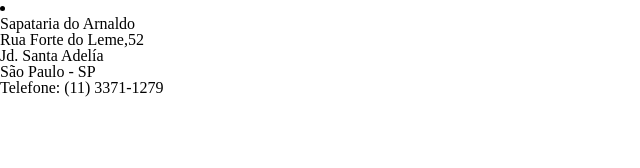
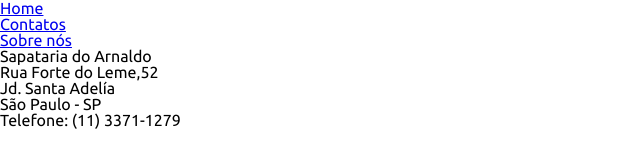
Before and after one commit to JPeri05/sapataria-do-arnaldo, a plain HTML site: page index.html in a window 1280 px wide. Shown: the whole page, without its empty margins (0-640 px from the left). Drawn offline with Linux system fonts and the light colour scheme.

Commit message:
salvando por hoje

```diff
--- a/index.html
+++ b/index.html
@@ -1,5 +1,6 @@
 <!DOCTYPE html>
 <html lang="pt-br">
+
 <head>
     <meta charset="UTF-8">
     <meta http-equiv="X-UA-Compatible" content="IE=edge">
@@ -8,13 +9,25 @@
     <link rel="stylesheet" href="style.css">
     <title>Sapataria do Arnaldo</title>
 </head>
- <li>
-    <a href="index.html"><a/>
-    <a href="sobre.html"></a>
-    <a href="contatos.html"></a>
-</li>
+
 <body>
-    <p>Sapataria do Arnaldo</p>
+    <!--Cabeça de pesquisa da pagina-->
+    <ul>
+        <li>
+            <a href="index.html">Home<a />
+        </li>
+        <li>
+            <a href="contatos.html">Contatos</a>
+        </li>
+        <li>
+            <a href="sobre.html">Sobre nós</a>
+        </li>
+    </ul>
+    <!--Titulo da pagina-->
+    <article>
+        <p>Sapataria do Arnaldo</p>
+    </article>
+    <!--Endereço do Arnaldo-->
     <address>
         <p>Rua Forte do Leme,52</p>
         <p>Jd. Santa Adelía</p>
@@ -22,4 +35,5 @@
         <p>Telefone: (11) 3371-1279</p>
     </address>
 </body>
+
 </html>
--- a/style.css
+++ b/style.css
@@ -0,0 +1,5 @@
+@import url('https://fonts.googleapis.com/css2?family=Ubuntu:wght@400;500;700&display=swap');
+
+body {font-family: 'Ubuntu', sans-serif;}
+
+titulo-pag [margin: ]
```
